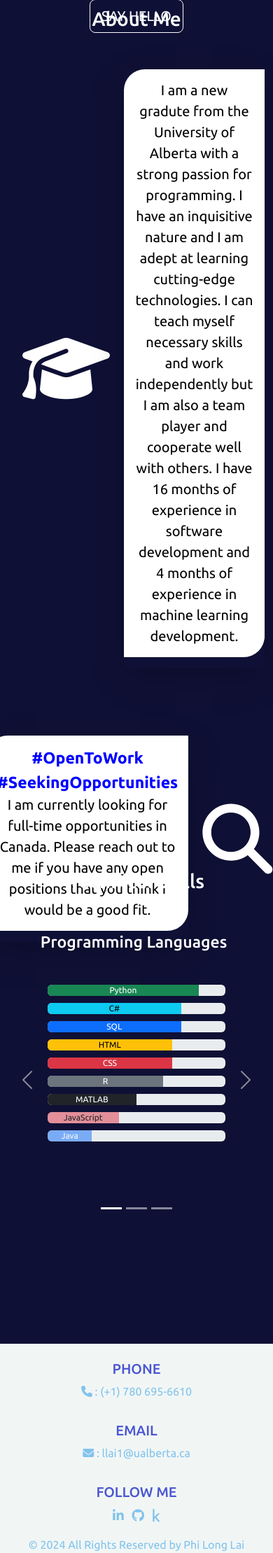
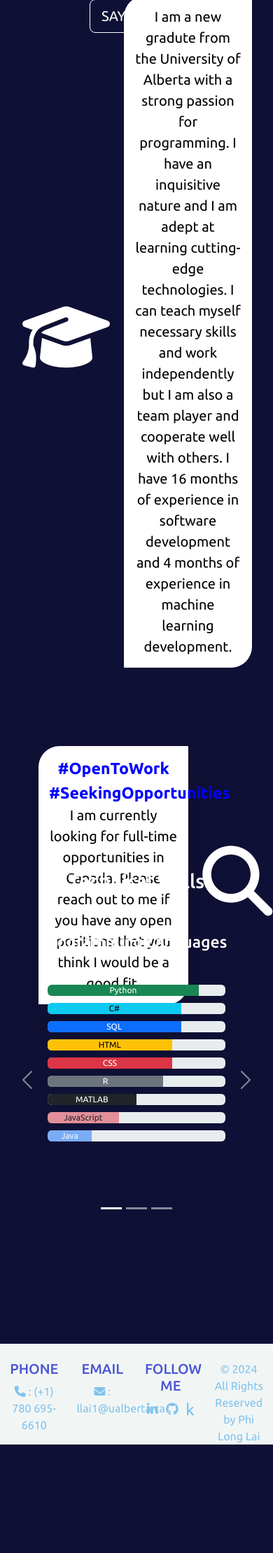
Before and after one commit to lpl-5664/personal-website, a Django app: page / in a window 390 px wide. Shown: the part 612-2831 px from the top of the page at 70% size. After the commit the page ends 2676 px from the top, so only its background shows below. Run offline with Django 4.2, Linux system fonts and the light colour scheme; some libraries are stand-ins or nearby versions.

Commit message:
modify for viewport compatibility

```diff
--- a/templates/portfolio/base.html
+++ b/templates/portfolio/base.html
@@ -59,35 +59,35 @@
     <footer class="text-bg-footer pt-2">
       <div class="container text-center">
         <div class="row text-center">
-          <div class="col-sm-3 mx-auto mt-3">
+          <div class="col-3 mx-auto mt-3">
             <h5 class="text-uppercase font-weight-bold">Phone</h5>
             <p>
               <i class="fa-solid fa-phone"></i>
               <span>: (+1) 780 695-6610</span>
             </p>
           </div>
-          <div class="col-sm-3 mx-auto mt-3">
+          <div class="col-3 mx-auto mt-3">
             <h5 class="text-uppercase font-weight-bold">Email</h5>
             <p>
               <i class="fa-solid fa-envelope"></i>
               <span>: llai1@ualberta.ca</span>
             </p>
           </div>
-          <div class="col-sm-3 mx-auto mt-3">
+          <div class="col-3 mx-auto mt-3">
             <h5 class="text-uppercase font-weight-bold">Follow Me</h5>
             <div class="list-unstyled list-inline">
-              <a class="list-inline-item btn-floating btn-sm" style="font-size: 18px;" href="https://www.linkedin.com/in/long-lai-454877180/">
+              <a class="list-inline-item btn-floating" style="font-size: 18px;" href="https://www.linkedin.com/in/long-lai-454877180/">
                 <i class="fa-brands fa-linkedin-in"></i>
               </a>
-              <a class="list-inline-item btn-floating btn-sm" style="font-size: 18px;" href="https://github.com/lpl-5664">
+              <a class="list-inline-item btn-floating" style="font-size: 18px;" href="https://github.com/lpl-5664">
                 <i class="fa-brands fa-github"></i>
               </a>
-              <a class="list-inline-item btn-floating btn-sm" style="font-size: 18px;" href="https://www.kaggle.com/philonglai">
+              <a class="list-inline-item btn-floating" style="font-size: 18px;" href="https://www.kaggle.com/philonglai">
                 <i class="fa-brands fa-kaggle"></i>
               </a>
             </div>
           </div>
-          <div class="col-sm-3 mx-auto mt-3">
+          <div class="col-3 mx-auto mt-3">
             <span>&copy 2024 All Rights Reserved by Phi Long Lai</span>
           </div>
         </div>
--- a/templates/portfolio/home.html
+++ b/templates/portfolio/home.html
@@ -1,7 +1,7 @@
 {% extends "portfolio/base.html" %}
 {% load static %}
 {% block content %}
-    <div class="block d-flex flex-column align-items-center justify-content-center">
+    <div class="vh-100 d-flex flex-column align-items-center justify-content-center">
         <div class="photo mb-5">
             <img src="{% static 'media/main-avatar.JPG' %}" alt="{% static 'media/backup-avatar.jpg' %}">
         </div>
@@ -15,14 +15,14 @@
         </div>
         <a class="btn btn-outline-light btn-lg" role="button" tabindex="0" href="mailto:llai1@ualberta.ca">SAY HELLO</a>
     </div>
-    <div class="about block d-flex flex-column justify-content-center align-items-center">
+    <div class="about vh-100 d-flex flex-column justify-content-center align-items-center">
         <h1 class="pt-5">About Me</h1>
 
         <div class="d-flex flex-row mt-5 mb-5">
             <div class="icons align-self-center">
                 <i class="fa-solid fa-graduation-cap"></i>
             </div>
-            <div class="desc col-sm-6 shadow-lg">
+            <div class="desc col-6">
                 <p>I am a new gradute from the University of Alberta with a strong passion for programming.
                     I have an inquisitive nature and I am adept at learning cutting-edge technologies.
                     I can teach myself necessary skills and work independently but I am also a team player and
@@ -35,13 +35,13 @@
             <div class="icons align-self-center">
                 <i class="fa-solid fa-magnifying-glass"></i>
             </div>
-            <div class="desc col-sm-6 shadow-lg">
+            <div class="desc col-6 shadow-lg">
                 <p><span style="font-size: 23px; font-weight: bold; color: blue;">#OpenToWork #SeekingOpportunities</span> <br>I am currently looking for full-time opportunities in Canada. Please reach out to me
                     if you have any open positions that you think I would be a good fit.</p>
             </div>
         </div>
     </div>
-    <div class="skills block d-flex flex-column justify-content-center align-items-center">
+    <div class="skills vh-100 d-flex flex-column justify-content-center align-items-center">
         <h1>Technical Skills</h1>
 
         <div id="skillsCarousel" class="carousel slide carousel-fade w-100 h-50 mt-5" data-bs-ride="carousel">
```
